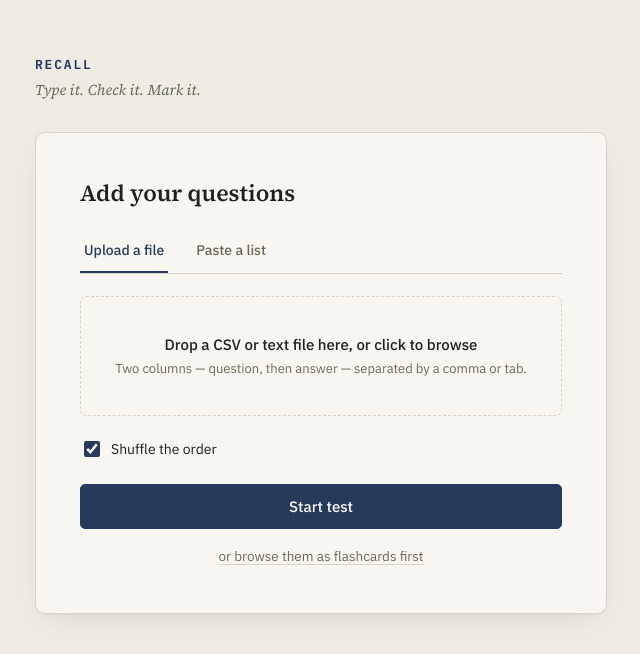
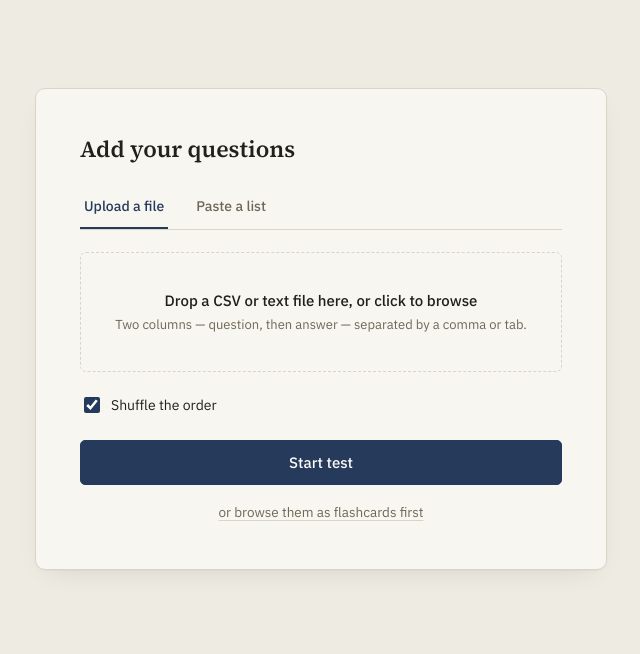
Before and after one commit to yojitacharya/HorizonScholars, a plain HTML site: page study.html in a window 1280 px wide. Shown: the whole page, without its empty margins (319-959 px from the left). Drawn offline with Linux system fonts and the light colour scheme.

Commit message:
Update study.html

```diff
--- a/study.html
+++ b/study.html
@@ -463,8 +463,8 @@
 <div class="page-wrap">
 
   <div class="masthead">
-    <span class="wordmark">Recall</span>
-    <span class="tagline">Type it. Check it. Mark it.</span>
+    <span class="wordmark"></span>
+    <span class="tagline"></span>
   </div>
 
   <main>
```
